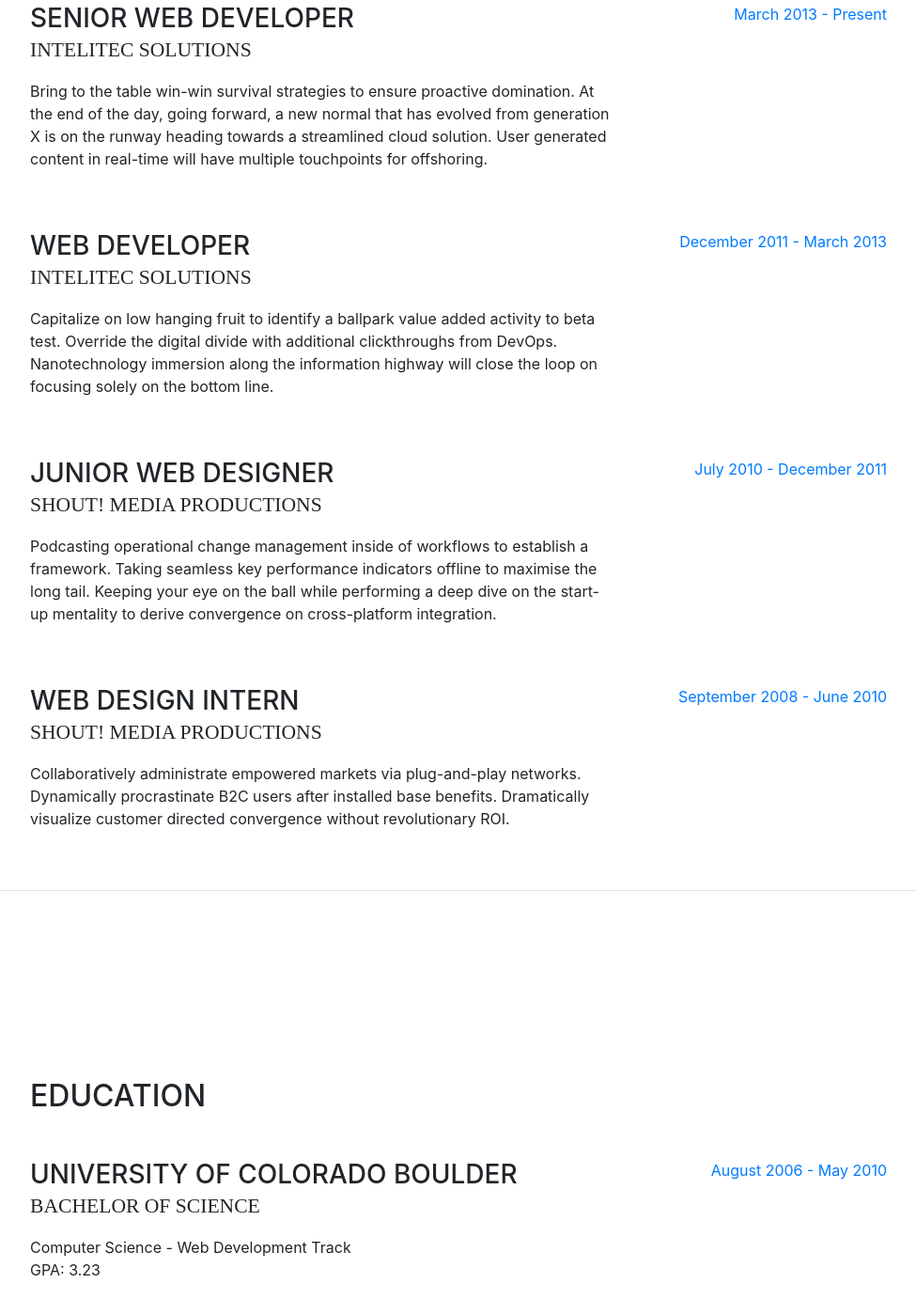
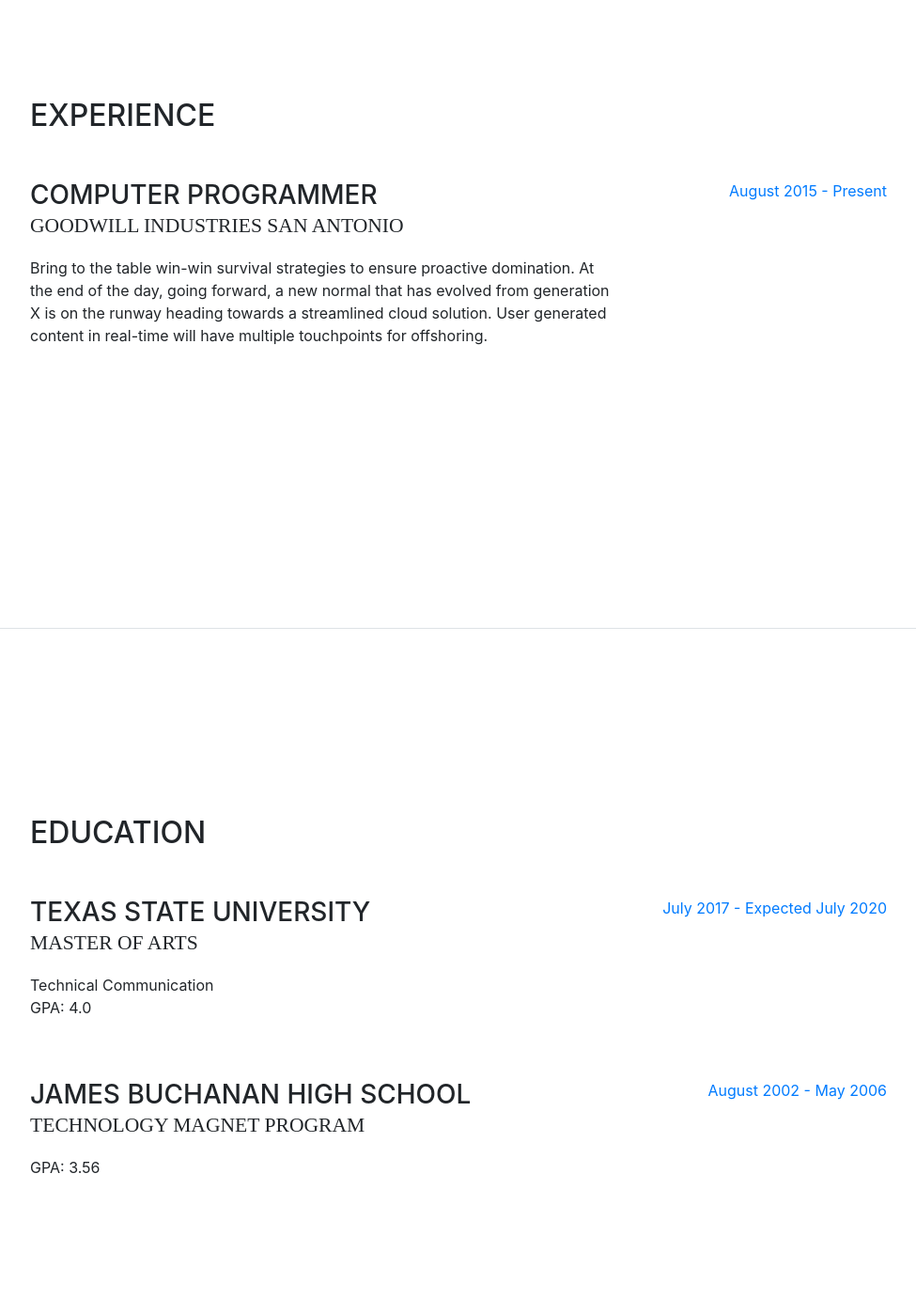
Before and after one commit to lrokey/website, a website with bundled scripts: page index.html in a window 1280 px wide. Shown: the part 931-2313 px from the top of the page at 94% size, without its empty margins (288-1263 px from the left). Built offline with nearby package versions, Linux system fonts and the light colour scheme; a web font is replaced by a local one.

Commit message:
add basic info

```diff
--- a/index.html
+++ b/index.html
@@ -115,48 +115,14 @@
 
           <div class="resume-item d-flex flex-column flex-md-row mb-5">
             <div class="resume-content mr-auto">
-              <h3 class="mb-0">Senior Web Developer</h3>
-              <div class="subheading mb-3">Intelitec Solutions</div>
+              <h3 class="mb-0">Computer Programmer</h3>
+              <div class="subheading mb-3">Goodwill Industries San Antonio</div>
               <p>Bring to the table win-win survival strategies to ensure proactive domination. At the end of the day, going forward, a new normal that has evolved from generation X is on the runway heading towards a streamlined cloud solution. User generated content in real-time will have multiple touchpoints for offshoring.</p>
             </div>
             <div class="resume-date text-md-right">
-              <span class="text-primary">March 2013 - Present</span>
+              <span class="text-primary">August 2015 - Present</span>
             </div>
           </div>
-
-          <div class="resume-item d-flex flex-column flex-md-row mb-5">
-            <div class="resume-content mr-auto">
-              <h3 class="mb-0">Web Developer</h3>
-              <div class="subheading mb-3">Intelitec Solutions</div>
-              <p>Capitalize on low hanging fruit to identify a ballpark value added activity to beta test. Override the digital divide with additional clickthroughs from DevOps. Nanotechnology immersion along the information highway will close the loop on focusing solely on the bottom line.</p>
-            </div>
-            <div class="resume-date text-md-right">
-              <span class="text-primary">December 2011 - March 2013</span>
-            </div>
-          </div>
-
-          <div class="resume-item d-flex flex-column flex-md-row mb-5">
-            <div class="resume-content mr-auto">
-              <h3 class="mb-0">Junior Web Designer</h3>
-              <div class="subheading mb-3">Shout! Media Productions</div>
-              <p>Podcasting operational change management inside of workflows to establish a framework. Taking seamless key performance indicators offline to maximise the long tail. Keeping your eye on the ball while performing a deep dive on the start-up mentality to derive convergence on cross-platform integration.</p>
-            </div>
-            <div class="resume-date text-md-right">
-              <span class="text-primary">July 2010 - December 2011</span>
-            </div>
-          </div>
-
-          <div class="resume-item d-flex flex-column flex-md-row">
-            <div class="resume-content mr-auto">
-              <h3 class="mb-0">Web Design Intern</h3>
-              <div class="subheading mb-3">Shout! Media Productions</div>
-              <p>Collaboratively administrate empowered markets via plug-and-play networks. Dynamically procrastinate B2C users after installed base benefits. Dramatically visualize customer directed convergence without revolutionary ROI.</p>
-            </div>
-            <div class="resume-date text-md-right">
-              <span class="text-primary">September 2008 - June 2010</span>
-            </div>
-          </div>
-
         </div>
 
       </section>
@@ -167,13 +133,13 @@
 
           <div class="resume-item d-flex flex-column flex-md-row mb-5">
             <div class="resume-content mr-auto">
-              <h3 class="mb-0">University of Colorado Boulder</h3>
-              <div class="subheading mb-3">Bachelor of Science</div>
-              <div>Computer Science - Web Development Track</div>
-              <p>GPA: 3.23</p>
+              <h3 class="mb-0">Texas State University</h3>
+              <div class="subheading mb-3">Master of Arts</div>
+              <div>Technical Communication</div>
+              <p>GPA: 4.0</p>
             </div>
             <div class="resume-date text-md-right">
-              <span class="text-primary">August 2006 - May 2010</span>
+              <span class="text-primary">July 2017 - Expected July 2020</span>
             </div>
           </div>
 
```
